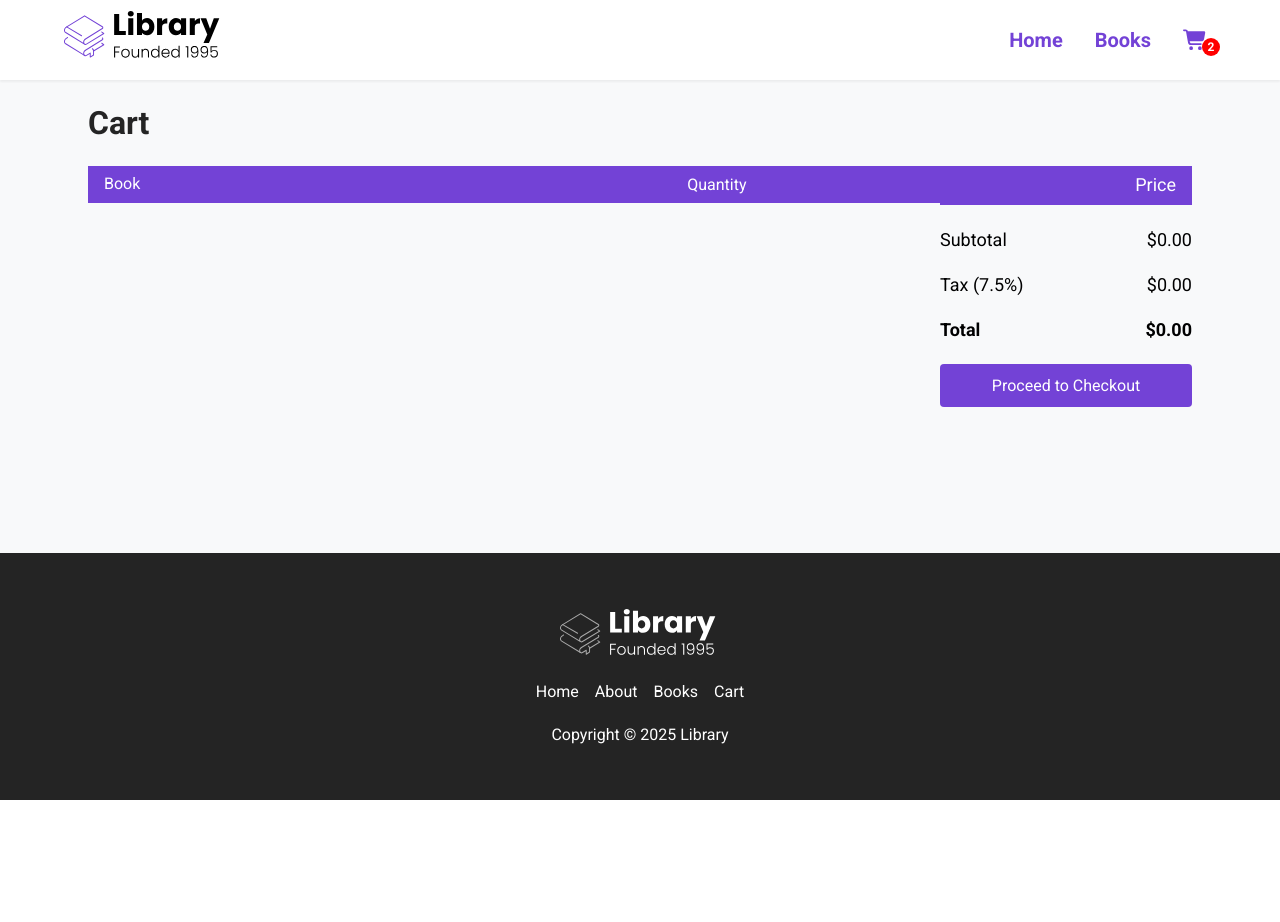
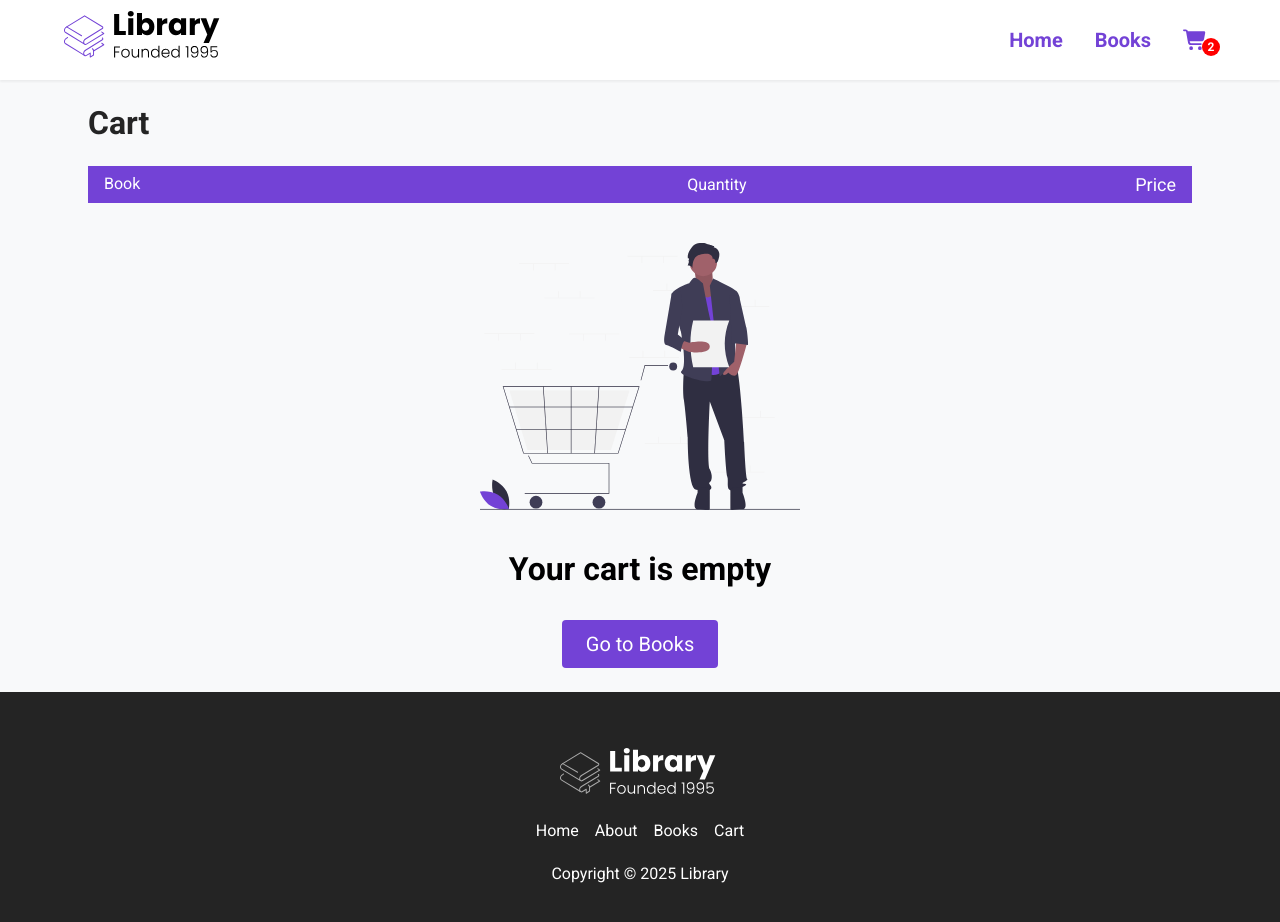
Before and after one commit to powerup33/library-react-mod5, a React (Create React App) app: page /cart in a window 1280 px wide. Shown: the top 922 px of the page. Before the commit the page ends 800 px from the top, so only its background shows below. Built offline with nearby package versions, Linux system fonts and the light colour scheme.

Commit message:
empty cart pic

```diff
--- a/src/Pages/Cart.jsx
+++ b/src/Pages/Cart.jsx
@@ -1,4 +1,6 @@
 import React from "react";
+import EmptyCart from "../assets/empty_cart.svg";
+import { Link } from "react-router-dom";
 
 const Cart = ({ cart, changeQuantity, removeFromCart }) => {
   const subtotal = cart.reduce((total, book) => {
@@ -70,8 +72,17 @@
                   );
                 })}
               </div>
+              {cart.length === 0 && (
+                <div className="cart__empty">
+                  <img src={EmptyCart} alt="" className="cart__empty--img" />
+                  <h2>Your cart is empty</h2>
+                  <Link to="/books">
+                <button className="btn">Go to Books</button>
+                </Link>
+              </div>
+              )}
             </div>
-            <div className="total">
+            {cart.length > 0 && <div className="total">
               <div className="total__item total__sub-total">
                 <span>Subtotal</span>
                 <span>${subtotal.toFixed(2)}</span>
@@ -93,7 +104,7 @@
               >
                 Proceed to Checkout
               </button>
-            </div>
+            </div>}
           </div>
         </div>
       </main>
```
